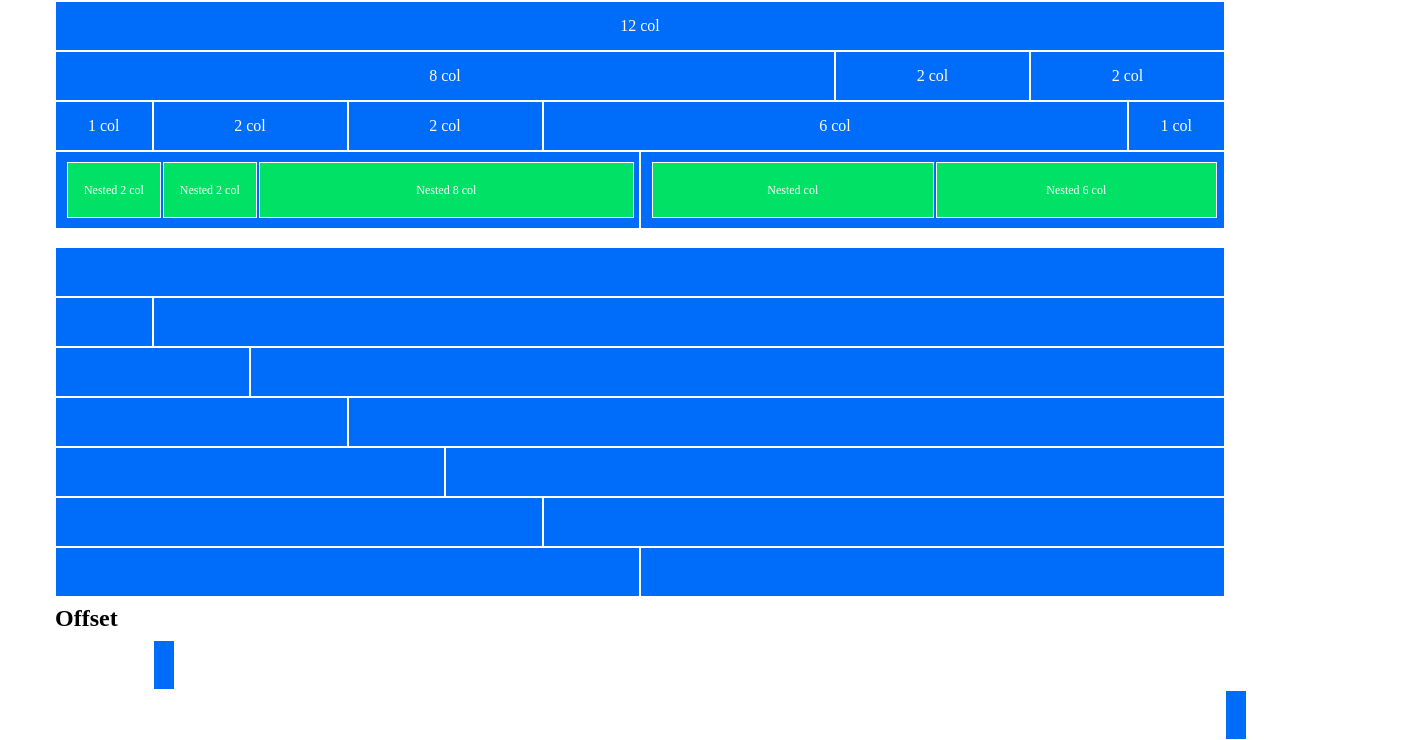
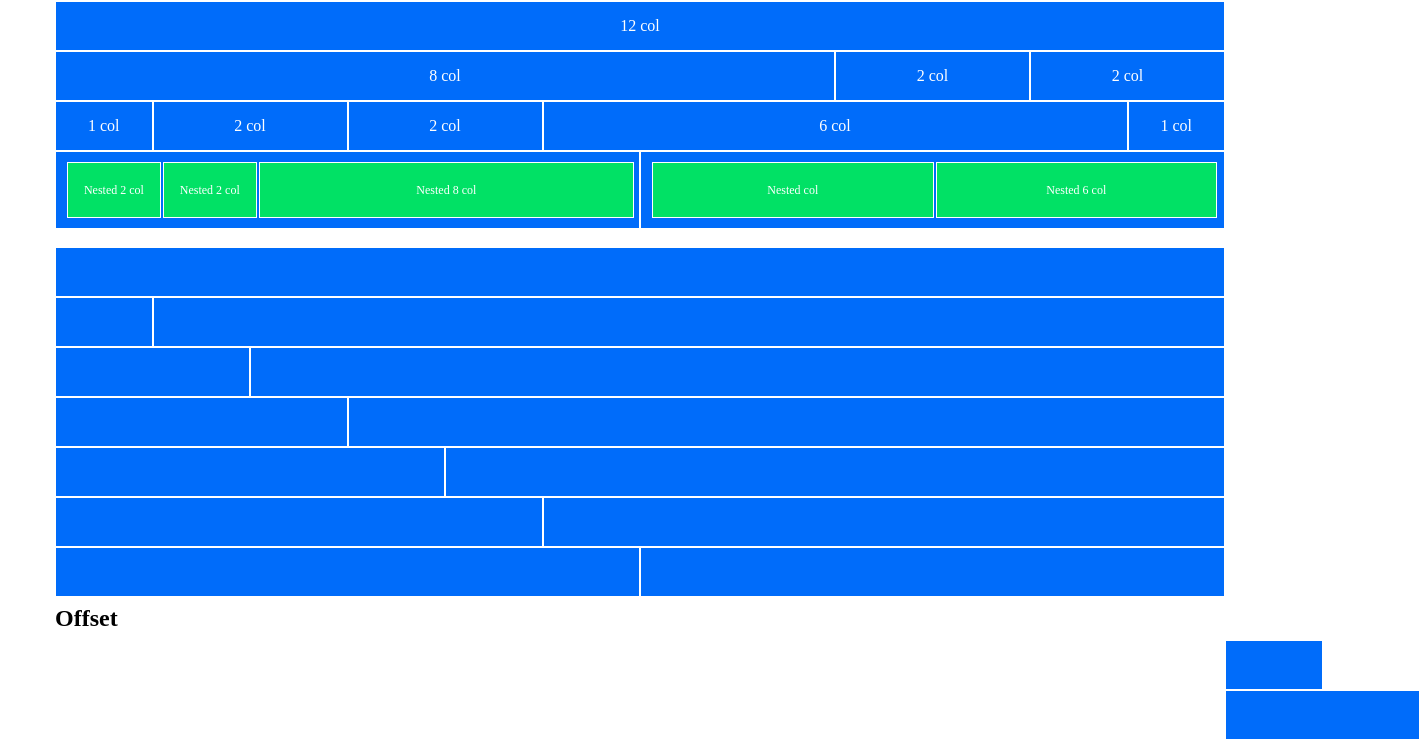
Before and after one commit to LucaCaligola/html-css-12bool, a plain HTML site: page index.html in a window 1280 px wide. Shown: the part 136-876 px from the top of the page, 1420 px wide, since content can reach past the window. Drawn offline with Linux system fonts and the light colour scheme.

Commit message:
Offset problem n*2

```diff
--- a/css/12boolflex.css
+++ b/css/12boolflex.css
@@ -90,6 +90,7 @@
 }
 
 .col-offset-1{
+
     margin-left: calc((100% / 12) * 1);
 }
 
--- a/index.html
+++ b/index.html
@@ -162,9 +162,9 @@
 
 
         <div class="row">
-            <div class="col-offset-1"></div>
+            <div class=" col-1 col-offset-12"></div>
 
-            <div class="col-offset-12"></div>
+            <div class="col-2 col-offset-12"></div>
 
 
         </div>
```
